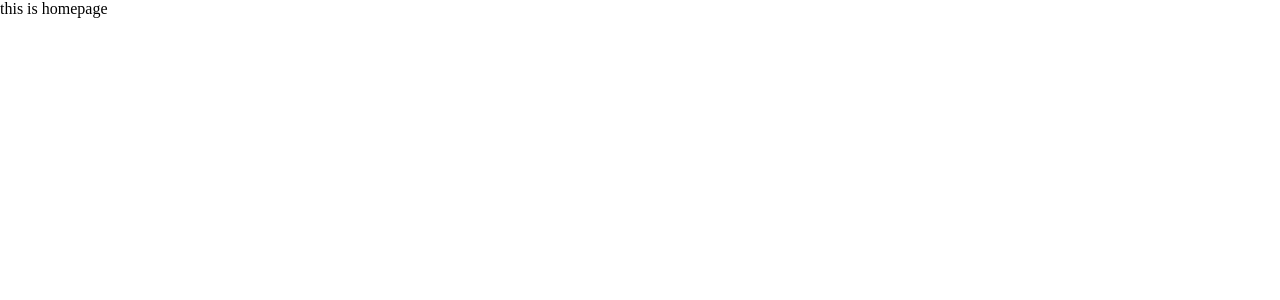
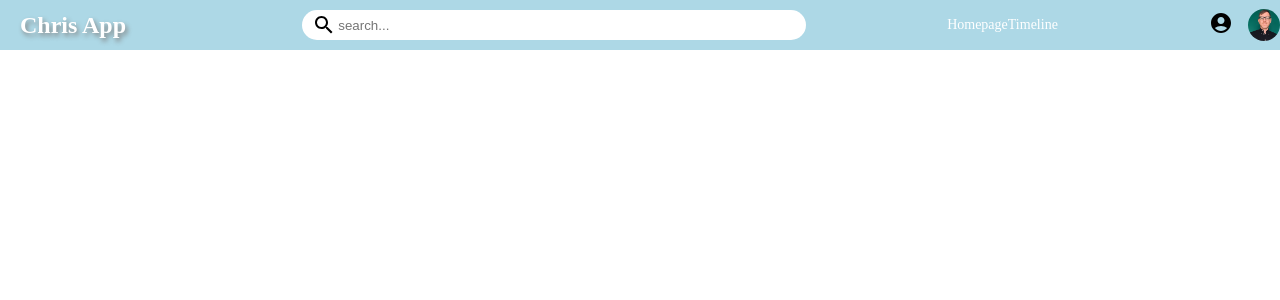
Before and after one commit to ChristopherA81/Social-App, a React (Create React App) app in the folder client/: page / in a window 1280 px wide. Shown: the top 300 px of the page. Built offline with nearby package versions, Linux system fonts and the light colour scheme.

Commit message:
changes to topbar

```diff
--- a/client/src/App.js
+++ b/client/src/App.js
@@ -1,4 +1,6 @@
 import Home from "./pages/home/Home";
+
+
 
 function App() {
   return <Home/>
--- /dev/null
+++ b/client/src/components/topbar/Topbar.jsx
@@ -0,0 +1,32 @@
+import "./topbar.css"
+import SearchIcon from '@mui/icons-material/Search';
+import AccountCircleIcon from '@mui/icons-material/AccountCircle';
+
+export default function Topbar() {
+  return (
+    <div className="topbarContainer">
+        <div className="topbarLeft">
+          <span className="logo">Chris App</span>
+        </div>
+        <div className="topbarCenter">
+          <div className="searchbar">
+            <SearchIcon className="searchIcon"/>
+            <input placeholder="search..."className="searchInput" />
+
+          </div>
+        </div>
+        <div className="topbarRight">
+        <div className="topbarLinks">
+          <span className="topbarLink">Homepage</span>
+          <span className="topbarLink">Timeline</span>
+          </div>
+        </div>
+        <div className="topbarIcon">
+          <div className="topbarIconItem">
+            <AccountCircleIcon/></div>
+        </div>
+        <img className="topbarImg" src="/assets/IMG_1148.jpg" alt="" />
+
+    </div>
+  )
+}
--- /dev/null
+++ b/client/src/components/topbar/topbar.css
@@ -0,0 +1,90 @@
+.topbarContainer {
+    height: 50px;
+    width: 100%;
+    background-color: lightblue;
+    display: flex;
+    align-items: center;
+    position: sticky;
+    top: 0;
+
+}
+
+.topbarLeft {
+    flex: 3;
+
+}
+
+.logo {
+    font-size: 24px;
+    margin-left: 20px;
+    font-weight: bold;
+    color: white;
+    text-shadow:  gray 2px 3px 5px;
+    cursor: pointer;
+
+}
+.topbarCenter {
+    flex: 5;
+
+}
+
+.searchbar {
+    width: 100%;
+    height: 30px;
+    background-color: white;
+    border-radius: 30px;
+    display: flex;
+    align-items: center;
+
+}
+
+.searchIcon {
+    margin-left: 10px;
+}
+
+.searchInput {
+    border: none;
+    width: 70%;
+}
+
+.searchInput:focus {
+    outline: none;
+}
+
+.topbarRight {
+    flex: 4;
+    display: flex;
+    align-items: center;
+    justify-content: space-around;
+    color: white;
+
+}
+
+.topbarLinks {
+    margin-right: 10px;
+    font-size: 14px;
+    cursor: pointer;
+
+}
+
+.topbarIcons {
+    display: flex;
+
+}
+.topbarIconItem {
+    margin-right: 15px;
+    cursor: pointer;
+    position: relative;
+
+}
+
+
+
+.topbarImg {
+    width: 32px;
+    height: 32px;
+    border-radius: 50%;
+    object-fit: cover;
+    cursor: pointer;
+
+}
--- a/client/src/pages/home/Home.js
+++ b/client/src/pages/home/Home.js
@@ -1,9 +1,9 @@
-import React from 'react'
+import Topbar from "../../components/topbar/Topbar"
 
 export default function Home() {
   return (
     <div>
-      this is homepage
+      <Topbar/>
     </div>
   )
 }
```
Also changed, not shown: client/src/pages/messenger/Messenger.jsx (added, +11 -0 lines), client/public/assets/IMG_1148.jpg (added), client/src/pages/messenger/messenger.css (added), client/src/pages/profile/profile.css (added), 1 other file (tests, documents, lock files or other folders).
